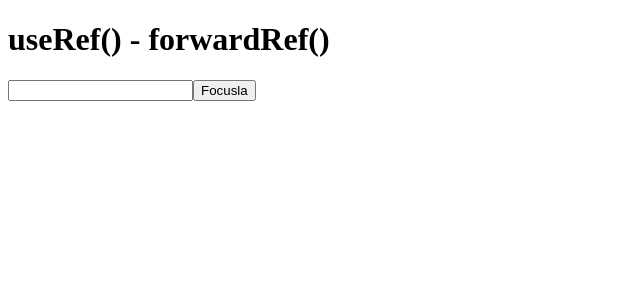
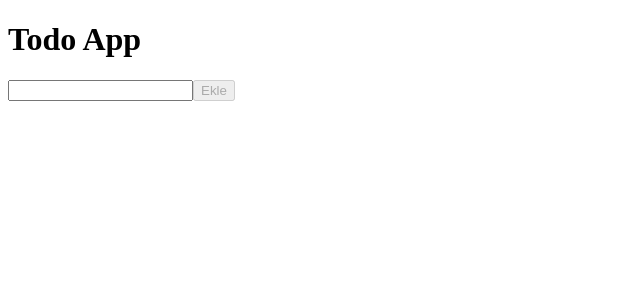
Before and after one commit to berdanasen/react-starter-kit, a React (Create React App) app: page / in a window 1280 px wide. Shown: the top 300 px of the page, without its empty margins (0-640 px from the left). Built offline with nearby package versions, Linux system fonts and the light colour scheme.

Commit message:
useReducer for todo

```diff
--- a/src/App.js
+++ b/src/App.js
@@ -1,27 +1,48 @@
-import { useRef, forwardRef } from "react"
-
-// function Input(props, ref) {
-//   return <input ref={ref} type="text" {...props} />
-// }
-
-// Input = forwardRef(Input)
-
-const Input = forwardRef((props, ref) => {
-  return <input ref={ref} type="text" {...props} />
-})
+import { useState, useReducer } from "react"
+import todoReducer from "./reducers/todoReducer"
 
 function App () {
 
-  const inputRef = useRef()
-  const focusInput = () => {
-    inputRef.current.focus()
+  const [state, dispatch] = useReducer(todoReducer, {
+    todos: [],
+    todo: ''
+  });
+
+  // const [todos, setTodos] = useState([])
+  // const[todo, setTodo] = useState('')
+
+  const submitHandle = e => {
+    e.preventDefault()
+    dispatch({
+      type: 'ADD_TODO',
+      todo: state.todo
+    })
+    // setTodos([...todos, todo])
+    // setTodo('')
+  }
+
+  const onChange = e => {
+    //setTodo(e.target.value)
+    dispatch({
+      type: 'SET_TODO',
+      value: e.target.value
+    })
   }
 
   return (
     <>
-      <h1>useRef() - forwardRef()</h1>
-      <Input title="test" ref={inputRef} />
-      <button onClick={focusInput}>Focusla</button>
+      <h1>Todo App</h1>
+      <form onSubmit={submitHandle}>
+        <input type="text" value={state.todo} onChange={onChange}/>
+        <button disabled={!state.todo} type="submit">Ekle</button>
+      </form>
+      <ul>
+        {state.todos.map((todo, index) => (
+          <li key={index}>
+            {todo}
+          </li>
+        ))}
+      </ul>
     </>
   )
 }
--- /dev/null
+++ b/src/reducers/todoReducer.js
@@ -0,0 +1,20 @@
+function reducer(state, action) {
+    switch(action.type) {
+      case 'SET_TODO':
+        return {
+          ...state,
+          todo: action.value
+        }
+      case 'ADD_TODO':
+        return {
+          ...state,
+          todo: '',
+          todos: [
+            ...state.todos,
+            action.todo
+          ]
+        }
+    }
+  }
+
+  export default reducer
```
Also changed, not shown: src/useRefandforwardRef.js (added, +29 -0 lines).
